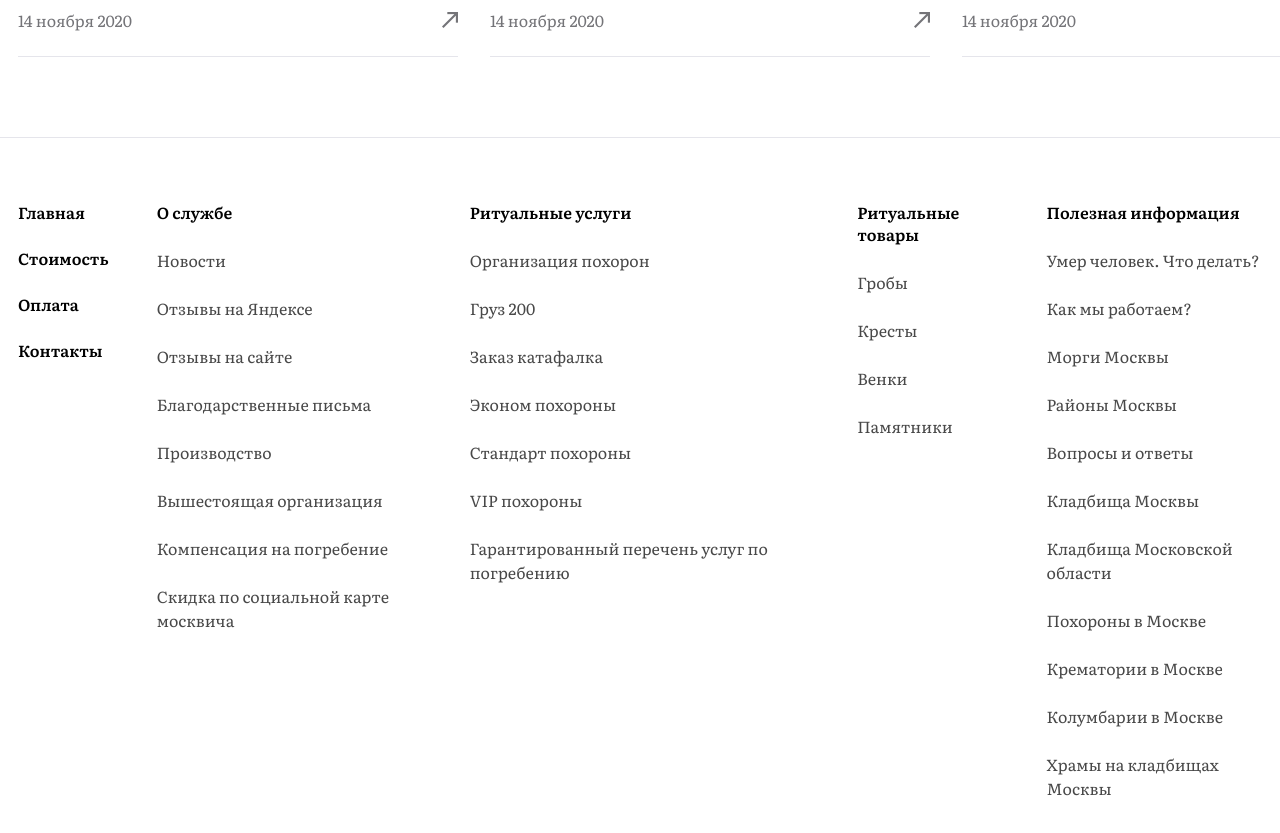
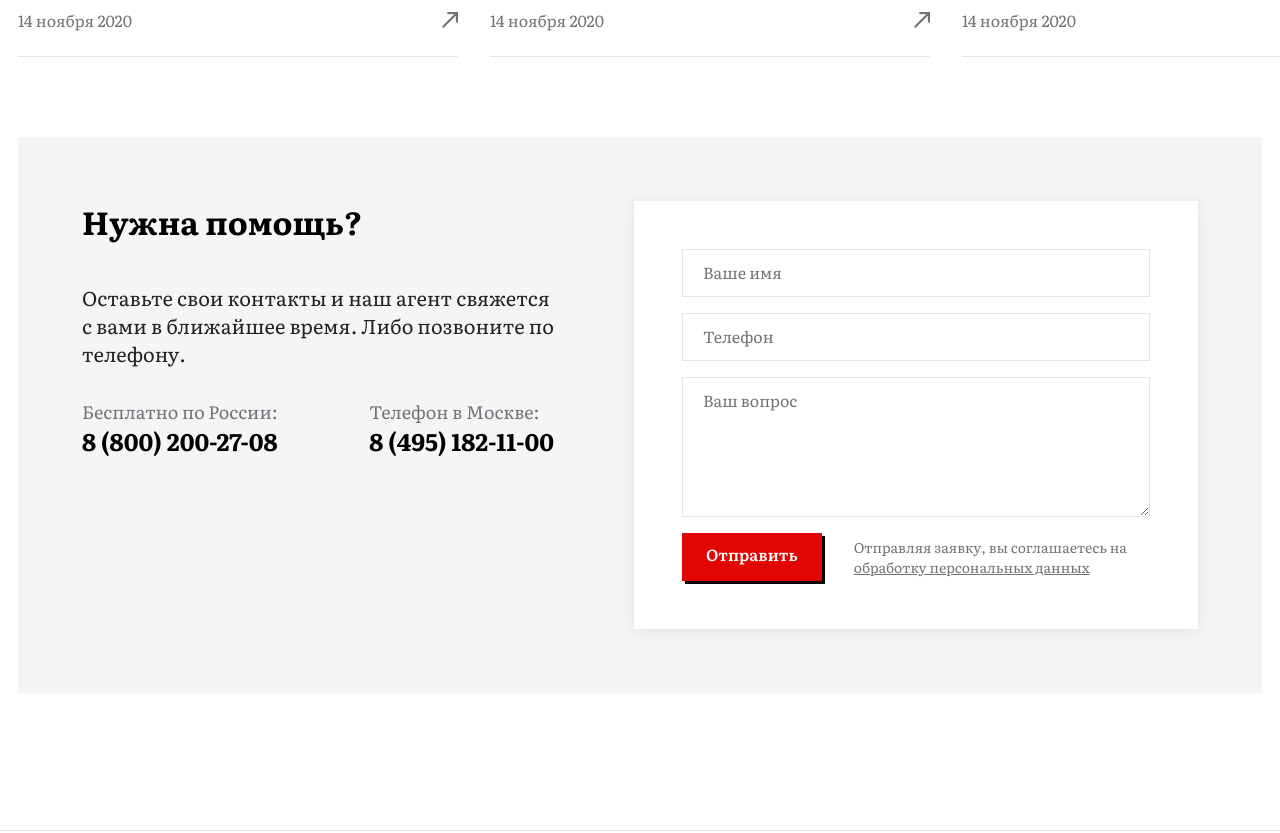
Before and after one commit to Hillel1408/your-ritual, a website: page #src/index.html in a window 1280 px wide. Shown: the part 6020-6853 px from the top of the page. Drawn offline with nearby package versions, Linux system fonts and the light colour scheme; files that its build step writes are made by us from their sources; files whose address does not match are found by name; a web font is replaced by a local one.

Commit message:
форма

```diff
--- /dev/null
+++ b/#src/html/form.html
@@ -0,0 +1,35 @@
+<div class="form">
+  <div class="container">
+    <div class="form__block">
+      <div>
+        <h2 class="title">Нужна помощь?</h2>
+        <p>
+          Оставьте свои контакты и наш агент свяжется с вами в ближайшее время.
+          Либо позвоните по телефону.
+        </p>
+        <div class="form__contacts">
+          <div>
+            <span>Бесплатно по России:</span
+            ><a href="tel:8(800)200-27-08">8 (800) 200-27-08</a>
+          </div>
+          <div>
+            <span>Телефон в Москве:</span
+            ><a href="tel:8(800)200-27-08">8 (495) 182-11-00</a>
+          </div>
+        </div>
+      </div>
+      <form action="#">
+        <input type="text" class="input" placeholder="Ваше имя" />
+        <input type="tel" class="input" placeholder="Телефон" />
+        <textarea class="input" placeholder="Ваш вопрос"></textarea>
+        <div>
+          <button class="btn">Отправить</button>
+          <p>
+            Отправляя заявку, вы соглашаетесь на
+            <a href="#">обработку персональных данных</a>
+          </p>
+        </div>
+      </form>
+    </div>
+  </div>
+</div>
--- a/#src/index.html
+++ b/#src/index.html
@@ -17,7 +17,7 @@
       @@include('./html/promo.html') @@include('./html/stages.html')
       @@include('./html/worth.html') @@include('./html/contract.html')
       @@include('./html/list.html') @@include('./html/goods.html')
-      @@include('./html/news.html')
+      @@include('./html/news.html') @@include('./html/form.html')
     </main>
     @@include('./html/footer.html')
     <script src="js/swiper-bundle.min.js"></script>
--- /dev/null
+++ b/#src/scss/sections/form.scss
@@ -0,0 +1,67 @@
+.form {
+  padding-bottom: 137px;
+  &__block {
+    background: var(--grey-bg);
+    padding: 64px;
+    display: grid;
+    grid-template-columns: 472px 1fr;
+    gap: 80px;
+    & > div {
+      &:nth-child(1) {
+        & > h2 {
+          margin-bottom: 40px;
+        }
+        & > p {
+          font-size: 20px;
+          line-height: 140%;
+          color: var(--simple-text);
+          margin-bottom: 32px;
+        }
+      }
+    }
+    & > form {
+      box-shadow: 0 2px 16px 0 rgba(0, 0, 0, 0.08);
+      background: var(--white);
+      padding: 48px;
+      display: flex;
+      flex-direction: column;
+      gap: 16px;
+      & > textarea {
+        height: 140px;
+      }
+      & > div {
+        display: flex;
+        gap: 32px;
+        align-items: center;
+        & > p {
+          font-size: 14px;
+          line-height: 143%;
+          color: var(--light-text);
+          & > a {
+            color: var(--light-text);
+            text-decoration: underline;
+          }
+        }
+      }
+    }
+  }
+  &__contacts {
+    display: flex;
+    justify-content: space-between;
+    & > div {
+      display: flex;
+      flex-direction: column;
+      & > span {
+        font-size: 18px;
+        line-height: 144%;
+        color: var(--light-text);
+      }
+      & > a {
+        font-weight: 700;
+        font-size: 24px;
+        line-height: 133%;
+        color: var(--black);
+      }
+    }
+  }
+}
--- a/#src/scss/style.scss
+++ b/#src/scss/style.scss
@@ -80,6 +80,19 @@
   padding: 6px 20px 10px 20px;
   background: var(--black);
 }
+.input {
+  border: 1px solid var(--line);
+  padding: 12px 16px 12px 20px;
+  font-size: 16px;
+  line-height: 137%;
+  color: var(--light-text);
+  width: 100%;
+  &::placeholder {
+    font-size: 16px;
+    line-height: 137%;
+    color: var(--light-text);
+  }
+}
 
 @import "./sections/header";
 @import "./sections/footer";
@@ -97,3 +110,4 @@
 @import "./sections/contract";
 @import "./sections/list";
 @import "./sections/goods";
+@import "./sections/form";
```
Also changed, not shown: dist/css/style.css, dist/index.html.
